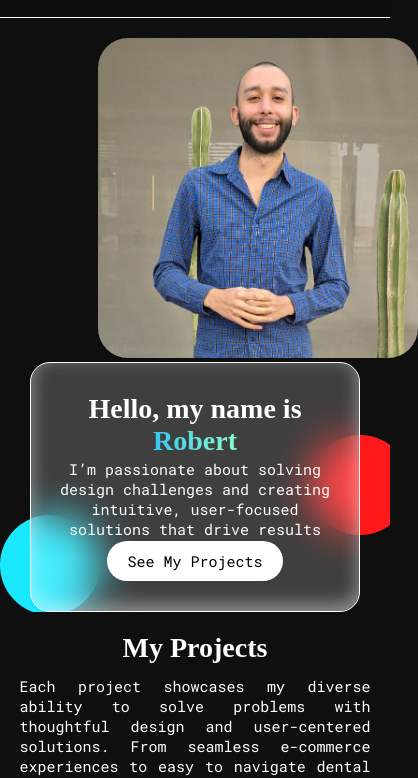
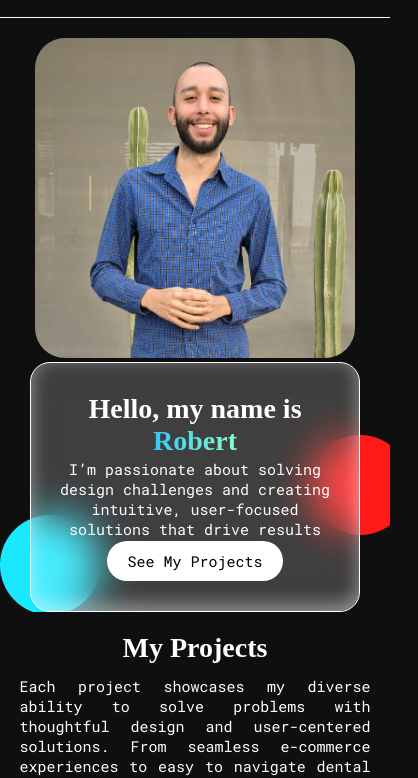
Before and after one commit to robertgarcia305/my-portfolio, a plain HTML site: page index.html in a window 390 px wide. Shown: the part 56-834 px from the top of the page, 418 px wide, since content can reach past the window. Drawn offline with Linux system fonts and the light colour scheme; a web font is replaced by a local one.

Commit message:
fixed hero

```diff
--- a/index.css
+++ b/index.css
@@ -544,6 +544,10 @@ backdrop-filter: blur(20px); /* Applies the blur effect */
         width: 100%;
     }
 
+    .hero-left {
+        width: 100%;
+    }
+
     .hero-wrap {
         margin-top: 20px;
     }
```
